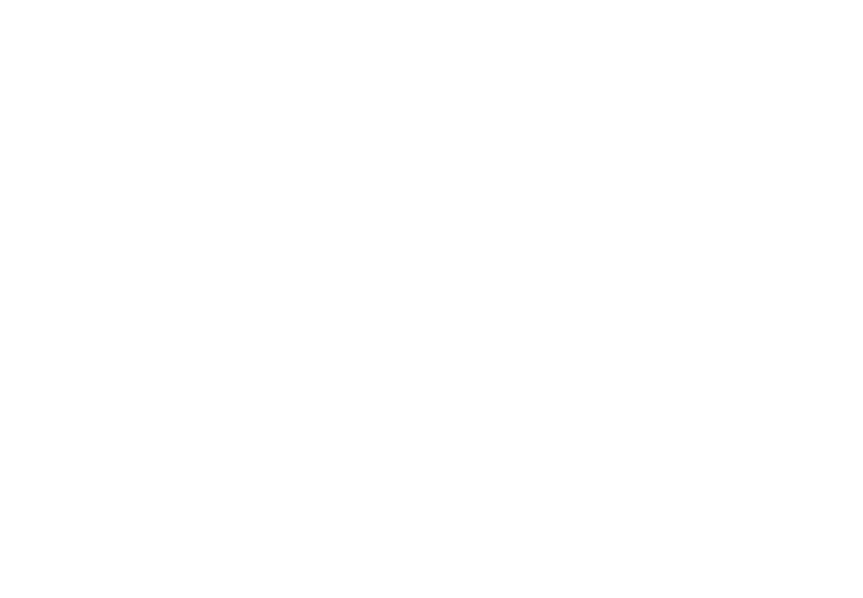
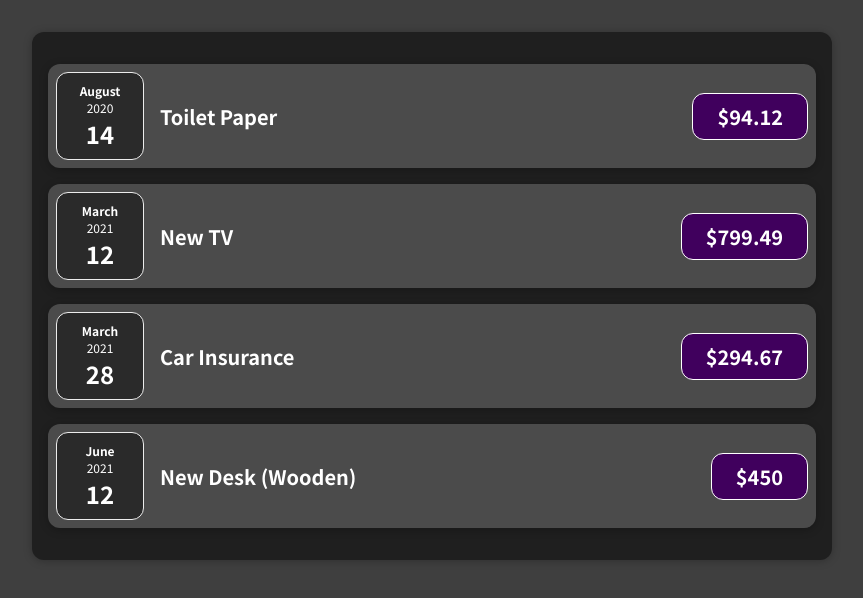
Before and after one commit to lhk3337/reactProject, a React (Create React App) app: page / in a window 1280 px wide. Shown: the top 598 px of the page, without its empty margins (208-1071 px from the left). Built offline with nearby package versions, Linux system fonts and the light colour scheme.

Commit message:
[FEAT] 간단하 컴포넌트 연습

```diff
--- a/src/App.js
+++ b/src/App.js
@@ -1,5 +1,32 @@
+import Expenses from "./components/Expenses";
+
 function App() {
-  return <div></div>;
+  const expenses = [
+    {
+      id: "e1",
+      title: "Toilet Paper",
+      amount: 94.12,
+      date: new Date(2020, 7, 14),
+    },
+    { id: "e2", title: "New TV", amount: 799.49, date: new Date(2021, 2, 12) },
+    {
+      id: "e3",
+      title: "Car Insurance",
+      amount: 294.67,
+      date: new Date(2021, 2, 28),
+    },
+    {
+      id: "e4",
+      title: "New Desk (Wooden)",
+      amount: 450,
+      date: new Date(2021, 5, 12),
+    },
+  ];
+  return (
+    <>
+      <Expenses data={expenses} />
+    </>
+  );
 }
 
 export default App;
--- /dev/null
+++ b/src/components/ExpenseDate.css
@@ -0,0 +1,26 @@
+.expense-date {
+  display: flex;
+  flex-direction: column;
+  width: 5.5rem;
+  height: 5.5rem;
+  border: 1px solid #ececec;
+  background-color: #2a2a2a;
+  color: white;
+  border-radius: 12px;
+  align-items: center;
+  justify-content: center;
+}
+
+.expense-date__month {
+  font-size: 0.75rem;
+  font-weight: bold;
+}
+
+.expense-date__year {
+  font-size: 0.75rem;
+}
+
+.expense-date__day {
+  font-size: 1.5rem;
+  font-weight: bold;
+}
--- /dev/null
+++ b/src/components/ExpenseDate.js
@@ -0,0 +1,15 @@
+import React from "react";
+import "./ExpenseDate.css";
+import getFormattedDate from "../lib/getFormattedDate";
+const ExpenseDate = ({ date }) => {
+  const { month, day, year } = getFormattedDate(date);
+  return (
+    <div className="expense-date">
+      <div className="expense-date__month">{month}</div>
+      <div className="expense-date__year">{year}</div>
+      <div className="expense-date__day">{day}</div>
+    </div>
+  );
+};
+
+export default ExpenseDate;
--- /dev/null
+++ b/src/components/ExpenseItem.css
@@ -0,0 +1,56 @@
+.expense-item {
+  display: flex;
+  justify-content: space-between;
+  align-items: center;
+  box-shadow: 0 2px 8px rgba(0, 0, 0, 0.25);
+  padding: 0.5rem;
+  margin: 1rem 0;
+  border-radius: 12px;
+  background-color: #4b4b4b;
+}
+
+.expense-item__description {
+  display: flex;
+  flex-direction: column;
+  gap: 1rem;
+  align-items: flex-end;
+  flex-flow: column-reverse;
+  justify-content: flex-start;
+  flex: 1;
+}
+
+.expense-item h2 {
+  color: #3a3a3a;
+  font-size: 1rem;
+  flex: 1;
+  margin: 0 1rem;
+  color: white;
+}
+
+.expense-item__price {
+  font-size: 1rem;
+  font-weight: bold;
+  color: white;
+  background-color: #40005d;
+  border: 1px solid white;
+  padding: 0.5rem;
+  border-radius: 12px;
+}
+
+@media (min-width: 580px) {
+  .expense-item__description {
+    flex-direction: row;
+    align-items: center;
+    justify-content: flex-start;
+    flex: 1;
+  }
+
+  .expense-item__description h2 {
+    font-size: 1.25rem;
+  }
+
+  .expense-item__price {
+    font-size: 1.25rem;
+    padding: 0.5rem 1.5rem;
+  }
+}
--- /dev/null
+++ b/src/components/ExpenseItem.js
@@ -0,0 +1,16 @@
+import React from "react";
+import "./ExpenseItem.css";
+import ExpenseDate from "./ExpenseDate";
+const ExpenseItem = ({ title, amount, date }) => {
+  return (
+    <div className="expense-item">
+      <ExpenseDate date={date} />
+      <div className="expense-item__description ">
+        <h2>{title}</h2>
+        <div className="expense-item__price">${amount}</div>
+      </div>
+    </div>
+  );
+};
+
+export default ExpenseItem;
--- /dev/null
+++ b/src/components/Expenses.css
@@ -0,0 +1,9 @@
+.expenses {
+  padding: 1rem;
+  background-color: rgb(31, 31, 31);
+  margin: 2rem auto;
+  width: 50rem;
+  max-width: 95%;
+  border-radius: 12px;
+  box-shadow: 0 1px 8px rgba(0, 0, 0, 0.25);
+}
--- /dev/null
+++ b/src/components/Expenses.js
@@ -0,0 +1,15 @@
+import React from "react";
+import "./Expenses.css";
+import ExpenseItem from "./ExpenseItem";
+const Expenses = ({ data }) => {
+  console.log(data);
+  return (
+    <div className="expenses">
+      {data.map((item) => (
+        <ExpenseItem key={item.id} {...item} />
+      ))}
+    </div>
+  );
+};
+
+export default Expenses;
--- /dev/null
+++ b/src/index.css
@@ -0,0 +1,14 @@
+@import url("https://fonts.googleapis.com/css2?family=Noto+Sans+JP:wght@400;700&display=swap");
+
+* {
+  box-sizing: border-box;
+}
+
+html {
+  font-family: "Noto Sans JP", sans-serif;
+}
+
+body {
+  margin: 0;
+  background-color: #3f3f3f;
+}
--- a/src/index.js
+++ b/src/index.js
@@ -1,6 +1,6 @@
 import React from "react";
 import ReactDOM from "react-dom/client";
-
+import "./index.css";
 import App from "./App";
 
 const root = ReactDOM.createRoot(document.getElementById("root"));
--- /dev/null
+++ b/src/lib/getFormattedDate.js
@@ -0,0 +1,7 @@
+export default function getFormattedDate(date) {
+  return {
+    month: date.toLocaleString("en-US", { month: "long" }),
+    day: date.toLocaleString("en-US", { day: "2-digit" }),
+    year: date.getFullYear(),
+  };
+}
```
